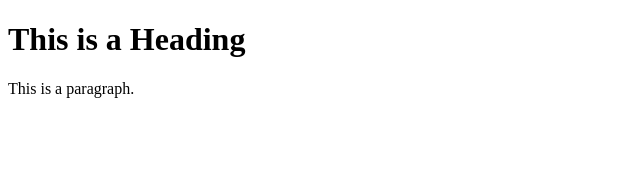
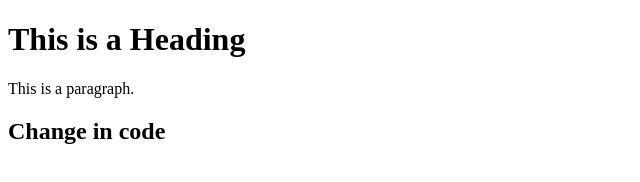
Before and after one commit to RAHULLAH/EXAMPLEVSPROJ, a plain HTML site: page index.html in a window 1280 px wide. Shown: the whole page, without its empty margins (0-640 px from the left). Drawn offline with Linux system fonts and the light colour scheme.

Commit message:
Changing the index file

```diff
--- a/index.html
+++ b/index.html
@@ -7,6 +7,7 @@
 
 <h1>This is a Heading</h1>
 <p>This is a paragraph.</p>
+<h2>Change in code</h2>
 
 </body>
 </html>
```
